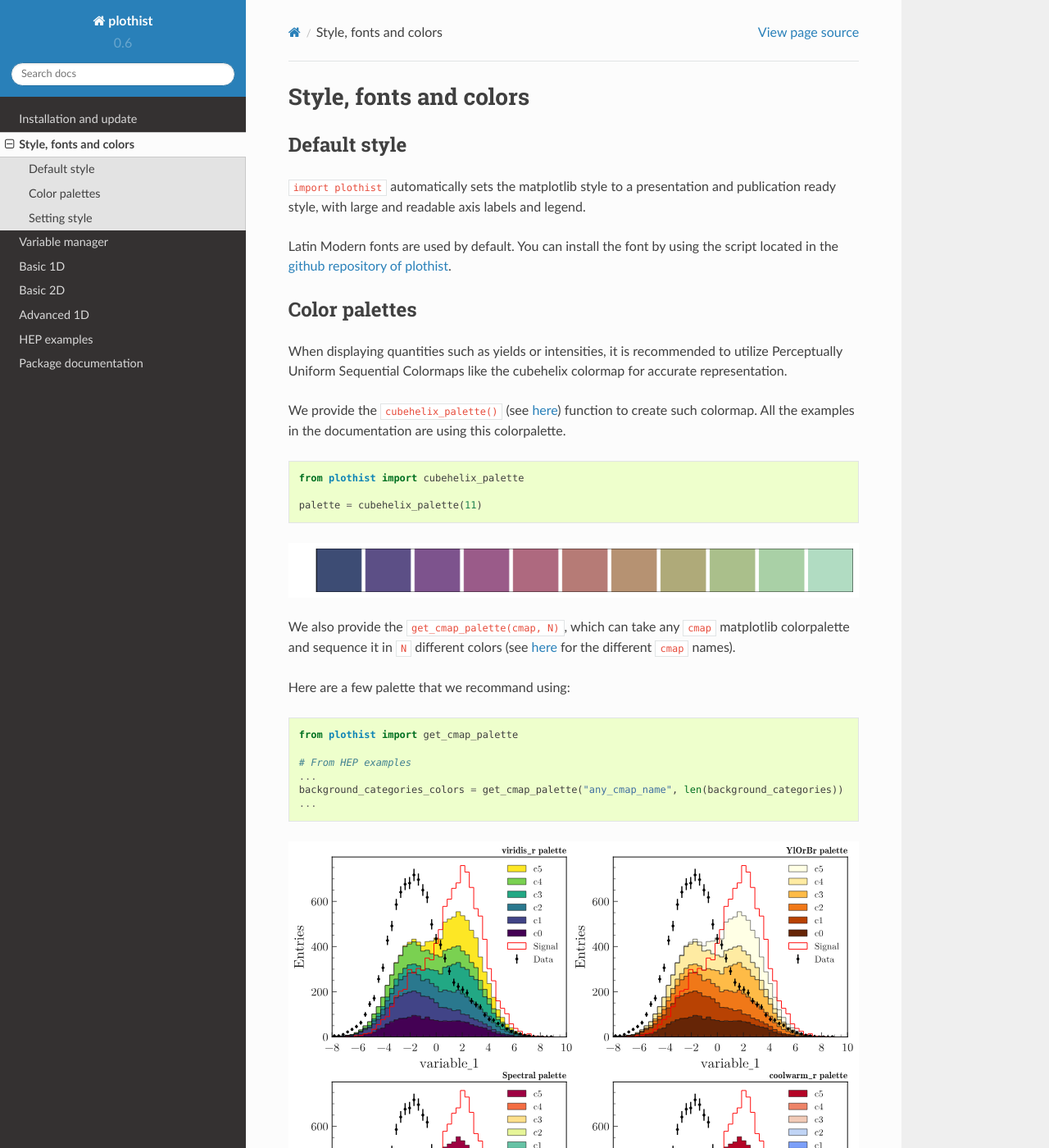
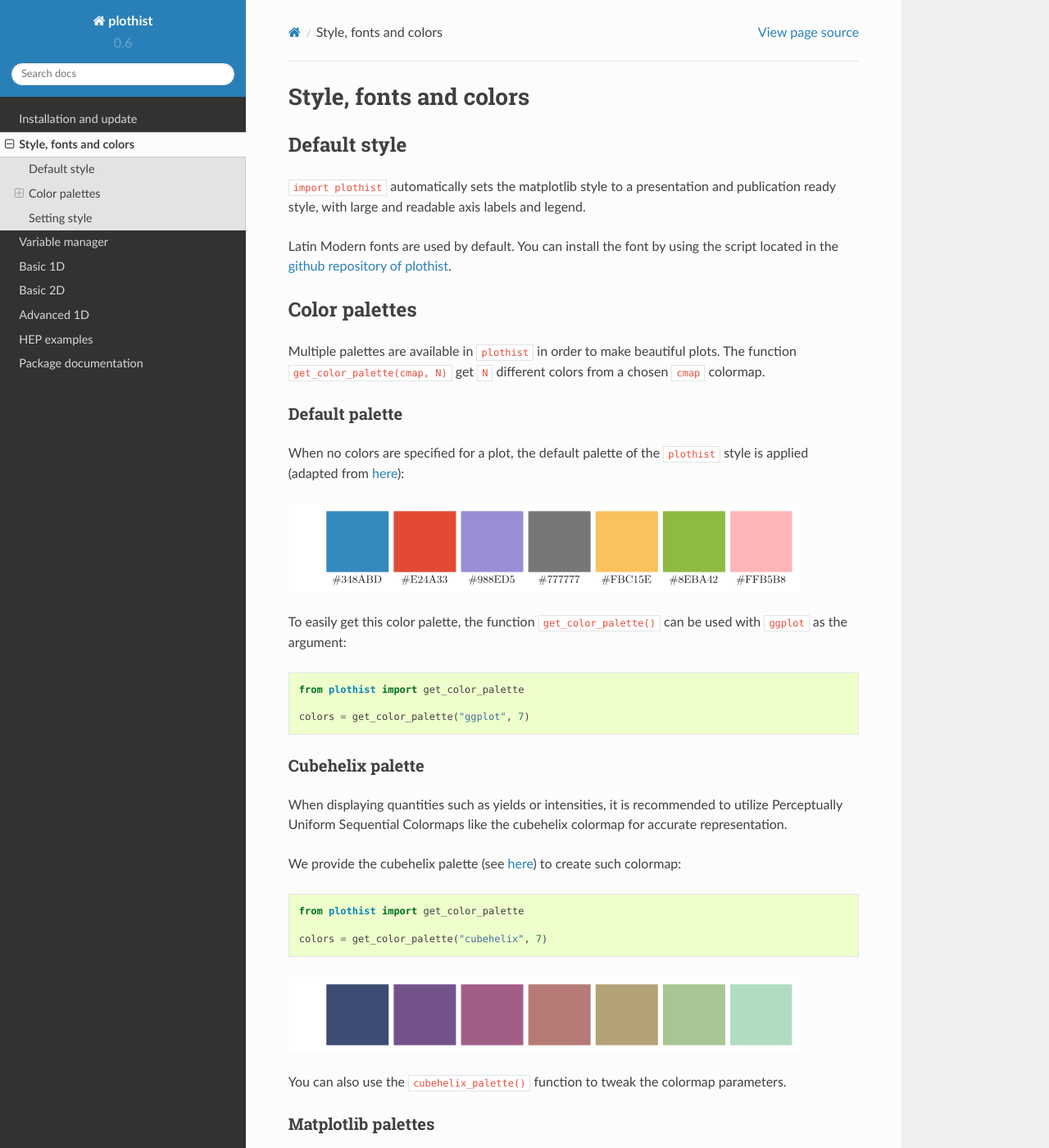
Before and after one commit to cyrraz/plothist, a Sphinx documentation site: the page built from docs/usage/style.rst, in a window 1280 px wide and 1400 px high. Shown: the whole window at 82% size. Built offline with Sphinx 7.4.7 and the Read the Docs theme 2.0.0, drawn with Linux system fonts in a browser that asks for light colours; some of the changed text lies outside the part shown.

Commit message:
get_color_palette implemented

```diff
--- a/docs/usage/style.rst
+++ b/docs/usage/style.rst
@@ -15,38 +15,81 @@ Latin Modern fonts are used by default. You can install the font by using the sc
 Color palettes
 ==============
 
-When displaying quantities such as yields or intensities, it is recommended to utilize Perceptually Uniform Sequential Colormaps like the cubehelix colormap for accurate representation.
+Multiple palettes are available in ``plothist`` in order to make beautiful plots. The function ``get_color_palette(cmap, N)`` get ``N`` different colors from a chosen ``cmap`` colormap.
 
-We provide the ``cubehelix_palette()`` (see `here <https://plothist.readthedocs.io/en/latest/documentation/documentation.html#plothist.plotters.cubehelix_palette>`_) function to create such colormap. All the examples in the documentation are using this colorpalette.
+
+Default palette
+---------------
+
+When no colors are specified for a plot, the default palette of the ``plothist`` style is applied (adapted from `here <https://matplotlib.org/stable/gallery/style_sheets/ggplot.html>`_):
+
+.. image:: ../img/usage_style_cycle.svg
+   :alt: Default ggplot palette
+
+To easily get this color palette, the function ``get_color_palette()`` can be used with ``ggplot`` as the argument:
 
 .. code-block:: python
 
-    from plothist import cubehelix_palette
+    from plothist import get_color_palette
 
-    palette = cubehelix_palette(11)
-
-.. image:: ../img/adv_cubehelix.svg
-   :alt: Cubehelix example
-..    :width: 500
+    colors = get_color_palette("ggplot", 7)
 
 
-We also provide the ``get_cmap_palette(cmap, N)``, which can take any ``cmap`` matplotlib colorpalette and sequence it in ``N`` different colors (see `here <https://matplotlib.org/stable/gallery/color/colormap_reference.html>`_ for the different ``cmap`` names).
+Cubehelix palette
+-----------------
 
-Here are a few palette that we recommand using:
+When displaying quantities such as yields or intensities, it is recommended to utilize Perceptually Uniform Sequential Colormaps like the cubehelix colormap for accurate representation.
+
+We provide the cubehelix palette (see `here <https://plothist.readthedocs.io/en/latest/documentation/documentation.html#plothist.plotters.cubehelix_palette>`_) to create such colormap:
 
 .. code-block:: python
 
-    from plothist import get_cmap_palette
+    from plothist import get_color_palette
+
+    colors = get_color_palette("cubehelix", 7)
+
+.. image:: ../img/usage_cubehelix.svg
+   :alt: Cubehelix example
+
+You can also use the ``cubehelix_palette()`` function to tweak the colormap parameters.
+
+
+Matplotlib palettes
+-------------------
+
+
+The function ``get_color_palette(cmap, N)`` can also take any ``cmap`` matplotlib color palette and sequence it in ``N`` different colors (see `here <https://matplotlib.org/stable/gallery/color/colormap_reference.html>`_ for the different ``cmap`` names).
+
+We strongly recommand using ``viridis``, ``coolwarm`` and ``YlGnBu_r``:
+
+.. code-block:: python
+
+    from plothist import get_color_palette
 
     # From HEP examples
     ...
-    background_categories_colors = get_cmap_palette("any_cmap_name", len(background_categories))
+    background_categories_colors = get_color_palette("Any cmap name", len(background_categories))
     ...
 
 .. image:: ../img/usage_colorpalette_examples.svg
    :alt: Color palette examples
-..    :width: 500
 
+* ``viridis``:
+
+.. image:: ../img/usage_viridis_palette.svg
+   :alt: viridis palette
+
+
+* ``coolwarm``:
+
+.. image:: ../img/usage_coolwarm_palette.svg
+   :alt: coolwarm palette
+
+
+* ``YlGnBu_r``:
+
+.. image:: ../img/usage_YlGnBu_r_palette.svg
+   :alt: YlGnBu_r palette
 
 
 Setting style
--- a/plothist/__init__.py
+++ b/plothist/__init__.py
@@ -24,7 +24,7 @@ from .hep_plotters import compare_data_mc, plot_mc, add_luminosity
 from .plothist_style import (
     set_style,
     cubehelix_palette,
-    get_cmap_palette,
+    get_color_palette,
     get_fitting_ylabel_fontsize,
 )
 
@@ -47,7 +47,7 @@ __all__ = [
     "add_luminosity",
     "set_style",
     "cubehelix_palette",
-    "get_cmap_palette",
+    "get_color_palette",
     "get_fitting_ylabel_fontsize",
 ]
 
```
Also changed, not shown: docs/img/adv_cubehelix.svg (deleted), docs/img/usage_YlGnBu_r_palette.svg (added), docs/img/usage_colorpalette_examples.svg, docs/img/usage_coolwarm_palette.svg (added), docs/img/usage_cubehelix.svg (added), docs/img/usage_style_cycle.svg (added), docs/img/usage_viridis_palette.svg (added), 1 other file.
